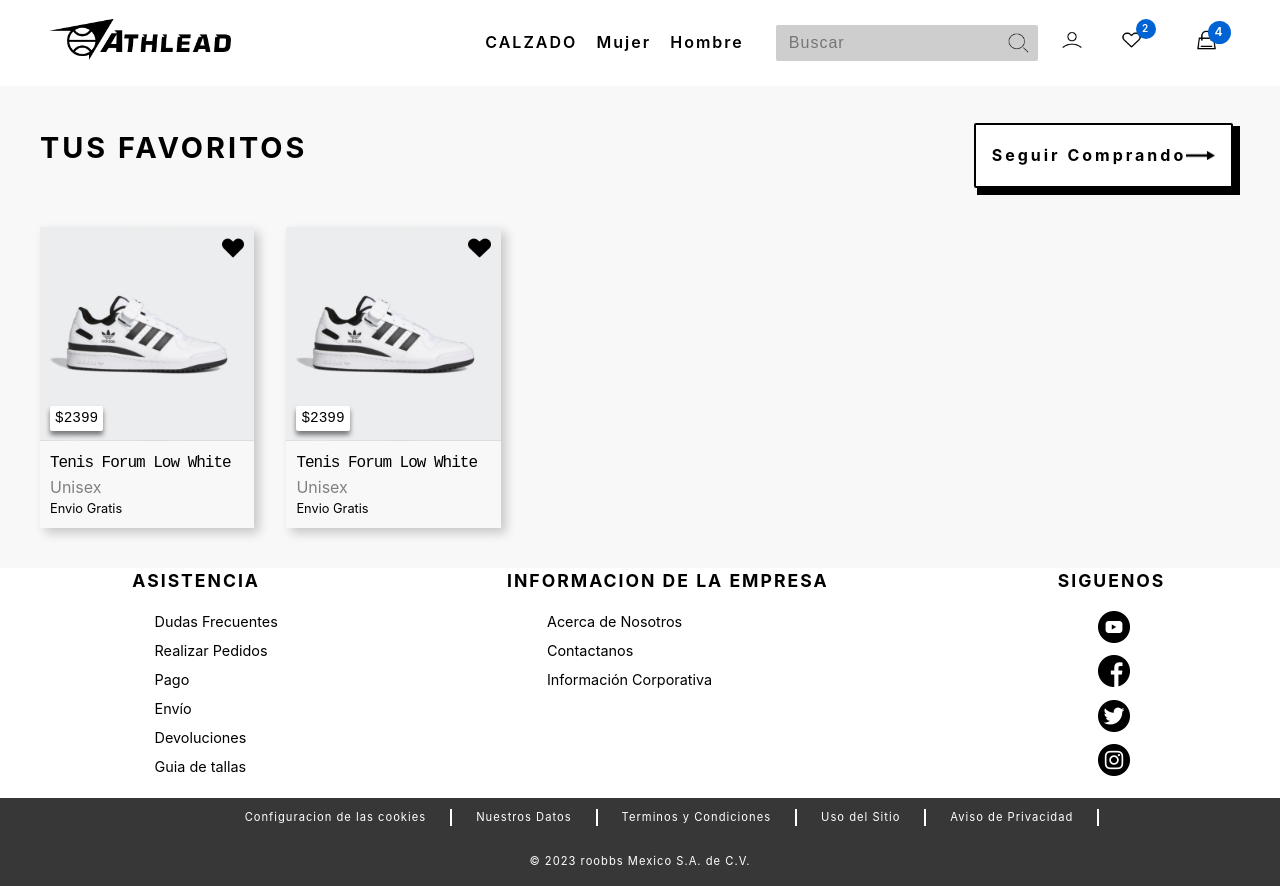
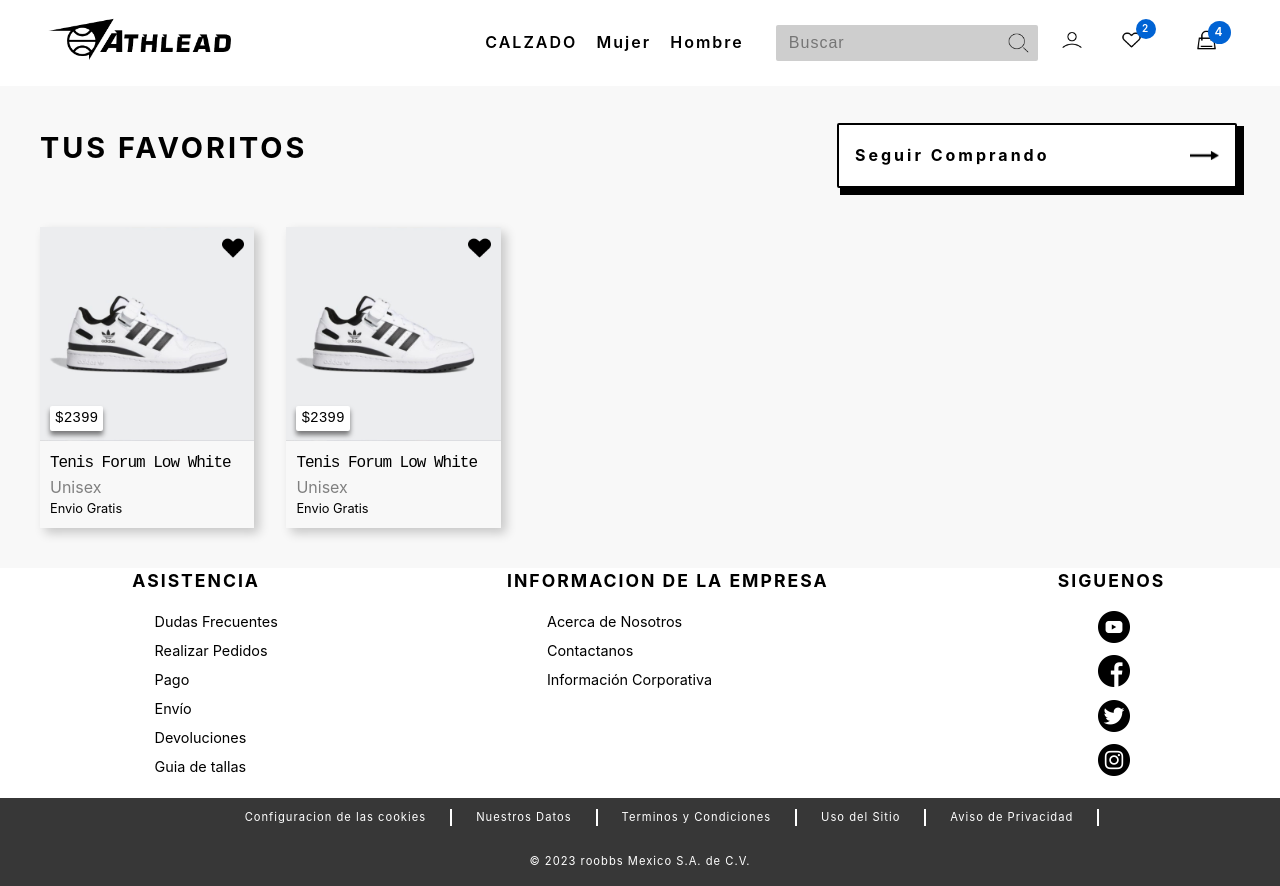
Before and after one commit to roobbs/athlead, a React (Vite) app: page /favorites in a window 1280 px wide. Built offline with nearby package versions, Linux system fonts and the light colour scheme.

Commit message:
Added white button as a component for screens

```diff
--- /dev/null
+++ b/src/components/WhiteButton.jsx
@@ -0,0 +1,13 @@
+import arrow from "../assets/right-arrow.png";
+import "../styles/whiteButton.css";
+
+export default function WhiteButton({ text }) {
+  return (
+    <div className="whiteButtonContainer">
+      <div className="whiteButton">
+        <div>{text}</div>
+        <img src={arrow} alt="" className="whiteButtonIcon" />
+      </div>
+    </div>
+  );
+}
--- a/src/screens/CartScreen.jsx
+++ b/src/screens/CartScreen.jsx
@@ -5,10 +5,10 @@
 import ProductCard from "../components/ProductCard";
 import CartCard from "../components/CartCard";
 import arrow from "../assets/right-arrow.png";
+import WhiteButton from "../components/WhiteButton";
 
 export default function CartScreen() {
-  const { cartItems, favItems, eraseFromCart, addToFav, eraseFav } =
-    useContext(ShopContext);
+  const { cartItems, favItems } = useContext(ShopContext);
   let totalPayment = 0;
   cartItems.map((item) => {
     const price = item.price * item.quantity;
@@ -47,12 +47,9 @@
         </div>
       </div>
       <div className="cartResume">
-        <div className="keepBuyingButtonContainer">
-          <Link to="/" className="keepBuyingButton">
-            <div>SEGUIR COMPRANDO</div>
-            <img src={arrow} alt="" className="buyIcon" />
-          </Link>
-        </div>
+        <Link to="/all">
+          <WhiteButton text="SEGUIR COMPRANDO" />
+        </Link>
         <div className="cartPayButtonContainer">
           <div className="cartPayButton">
             <div>IR A PAGAR</div>
--- a/src/screens/FavoritesScreen.jsx
+++ b/src/screens/FavoritesScreen.jsx
@@ -3,7 +3,7 @@
 import { ShopContext } from "../App/App";
 import { useContext } from "react";
 import { Link } from "react-router-dom";
-import arrow from "../assets/right-arrow.png";
+import WhiteButton from "../components/WhiteButton";
 
 export default function FavoritesScreen() {
   const { favItems } = useContext(ShopContext);
@@ -12,12 +12,9 @@
     <div className="favScreenContainer">
       <div className="favTitleContainer">
         <div className="cartTitles">TUS FAVORITOS</div>
-        <div className="favKeepBuyingButtonContainer">
-          <Link to="/" className="keepBuyingButton">
-            <div>Seguir Comprando</div>
-            <img src={arrow} alt="" className="buyIcon" />
-          </Link>
-        </div>
+        <Link to="/all">
+          <WhiteButton text="Seguir Comprando" />
+        </Link>
       </div>
       <div className="favItemsContainer">
         {favItems.map((product) => (
--- a/src/screens/MainScreen.jsx
+++ b/src/screens/MainScreen.jsx
@@ -1,7 +1,13 @@
+import "../styles/MainScreen.css";
+import { Link } from "react-router-dom";
+
 export default function MainScreen() {
   return (
     <>
       <div>hola</div>
+      <Link to="all">Ver todo el calzado</Link>
+      <Link to="women">Ver el calzado para mujer</Link>
+      <Link to="men">Ver el calzado para hombre</Link>
     </>
   );
 }
--- a/src/styles/CartScreen.css
+++ b/src/styles/CartScreen.css
@@ -30,35 +30,9 @@
   font-size: 1.8rem;
   letter-spacing: 3px;
 }
-.keepBuyingButtonContainer {
-  width: 100%;
-  border: 2px solid transparent;
-  background-color: black;
-  align-self: center;
-}
-.keepBuyingButton {
-  background-color: white;
-  color: black;
-  border: 2px solid black;
-  font-weight: 700;
-  letter-spacing: 3px;
-  align-self: flex-start;
-  padding: 1rem;
-  border-radius: 2px;
-  display: flex;
-  justify-content: space-between;
-  align-items: center;
-  /* gap: 10rem; */
-  transform: translate(-5px, -5px);
-  transition: transform 0.5s, border-color 0.5s;
-}
-.keepBuyingButton:hover,
 .cartPayButton:hover {
   transform: translate(0px, 0px);
   border-color: transparent;
-}
-.buyIcon {
-  width: 1.8rem;
 }
 .cartPayButtonContainer {
   border: 2px solid black;
--- a/src/styles/FavoritesScreen.css
+++ b/src/styles/FavoritesScreen.css
@@ -10,8 +10,8 @@
   padding: 2.5rem;
 }
 .favTitleContainer {
-  display: flex;
-  justify-content: space-between;
+  display: grid;
+  grid-template-columns: 2fr 1fr;
 }
 .favKeepBuyingButtonContainer {
   background-color: black;
--- /dev/null
+++ b/src/styles/WhiteButton.css
@@ -0,0 +1,29 @@
+.whiteButtonContainer {
+  width: 100%;
+  border: 2px solid transparent;
+  background-color: black;
+  align-self: center;
+}
+.whiteButton {
+  background-color: white;
+  color: black;
+  border: 2px solid black;
+  font-weight: 700;
+  letter-spacing: 3px;
+  align-self: flex-start;
+  padding: 1rem;
+  border-radius: 2px;
+  display: flex;
+  justify-content: space-between;
+  align-items: center;
+  /* gap: 10rem; */
+  transform: translate(-5px, -5px);
+  transition: transform 0.5s, border-color 0.5s;
+}
+.whiteButton:hover {
+  transform: translate(0px, 0px);
+  border-color: transparent;
+}
+.whiteButtonIcon {
+  width: 1.8rem;
+}
```
Also changed, not shown: src/styles/MainScreen.css (added).
